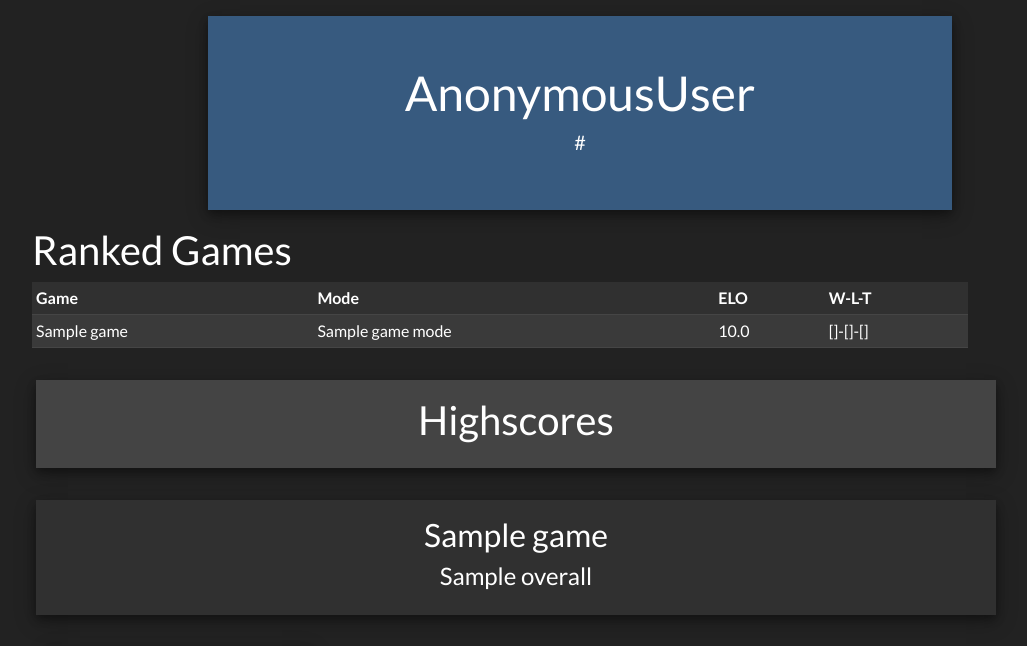
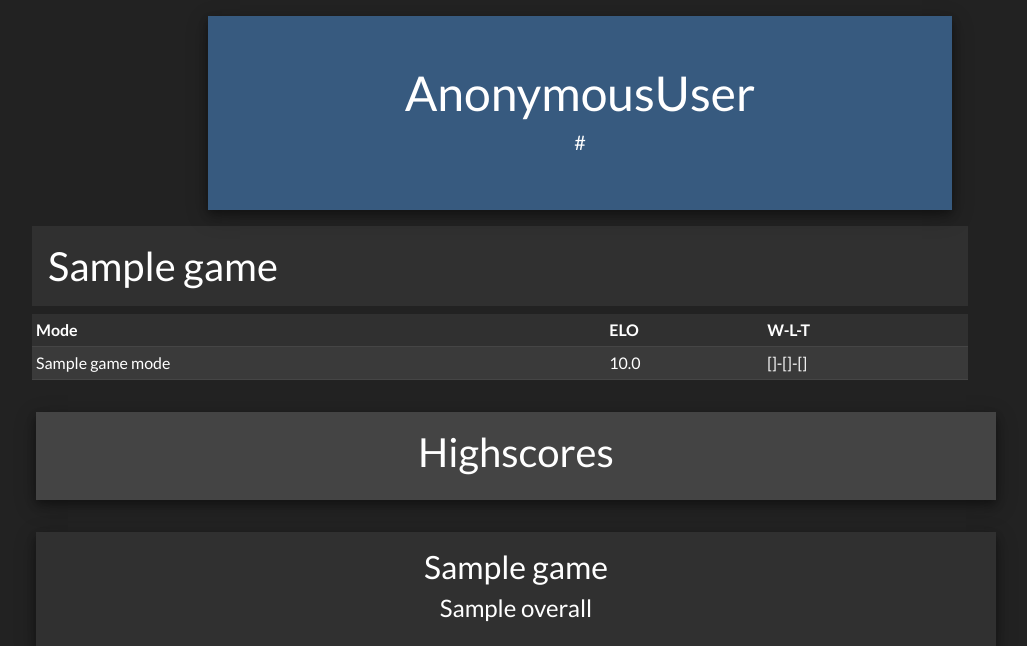
Before and after one commit to SecondRobotics/SecondWebsite, a Django app: template home/templates/home/user_profile.html in a window 1280 px wide. Shown: the part 92-738 px from the top of the page, without its empty margins (140-1167 px from the left). Run offline with Django 3.2, Linux system fonts and the light colour scheme; the template is opened without the code that fills it: most values are stand-ins (such as "Sample title", 1, 10 or a date in 2020); some libraries are stand-ins or nearby versions.

Commit message:
feat: Group ranked display more intuitively

```diff
--- a/home/templates/home/user_profile.html
+++ b/home/templates/home/user_profile.html
@@ -1,4 +1,5 @@
-{% extends 'home/base.html' %} {% block content %}
+{% extends 'home/base.html' %}
+{% block content %}
 <div class="row">
     <div class="col-2">
         <img
@@ -18,22 +19,20 @@
 </div>
 
 {% if elos_by_game %}
+    {% for game_mode, elo in elos_by_game.items %}
         <div class="row">
             <div class="col-12">
-            <h2>Ranked Games</h2>
+                <h2 class="bg-dark text-white p-3">{{ game_mode.game }}</h2>
                 <table class="table table-dark table-striped table-hover table-sm">
                     <thead>
                         <tr>
-                        <th>Game</th>
                             <th>Mode</th>
                             <th>ELO</th>
                             <th>W-L-T</th>
                         </tr>
                     </thead>
                     <tbody>
-                    {% for game_mode, elo in elos_by_game.items %}
                         <tr>
-                            <td>{{ game_mode.game }}</td>
                             <td>{{ game_mode.name }}</td>
                             {% if elo %}
                                 <td>{{ elo.elo|floatformat:1 }}</td>
@@ -42,11 +41,11 @@
                                 <td colspan="2">Not Played</td>
                             {% endif %}
                         </tr>
-                    {% endfor %}
                     </tbody>
                 </table>
             </div>
         </div>
+    {% endfor %}
 {% endif %}
 
 <div class="row">
```
Lines whose indentation alone changed are shown as unchanged.
